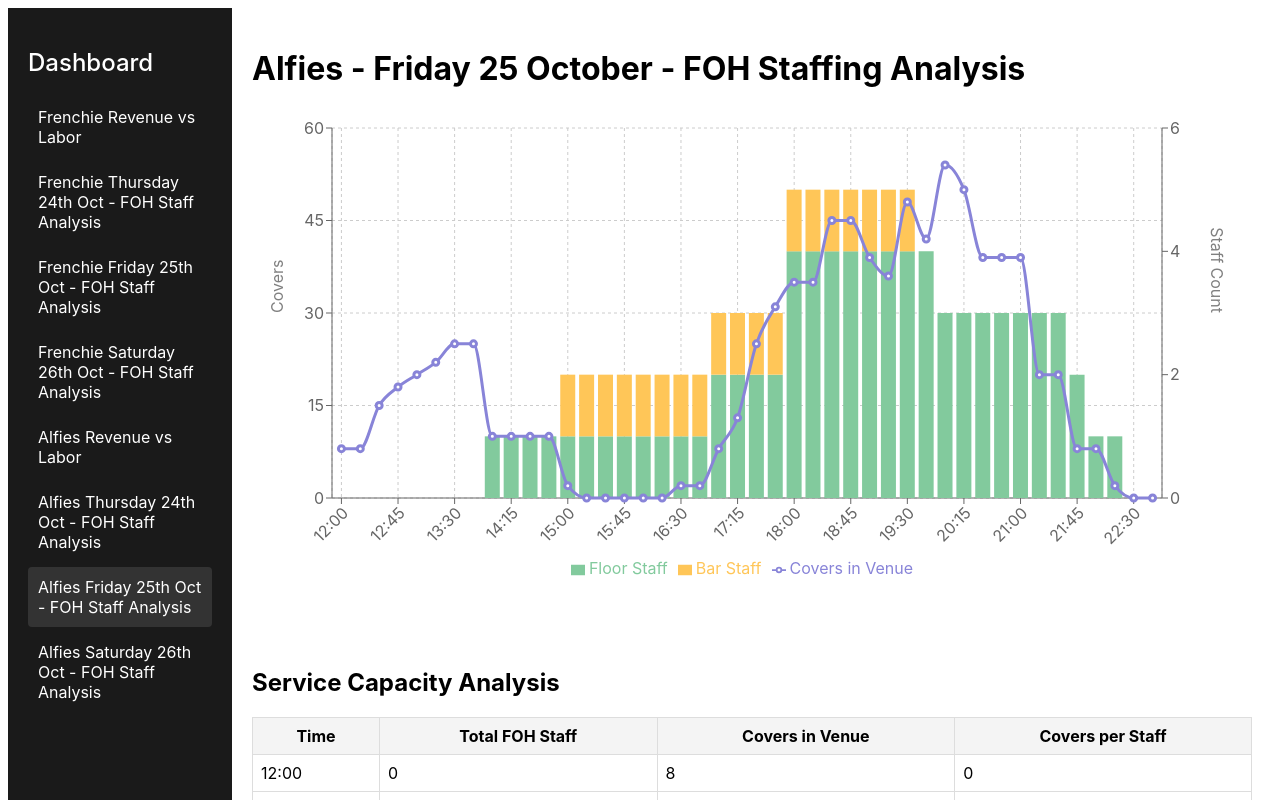
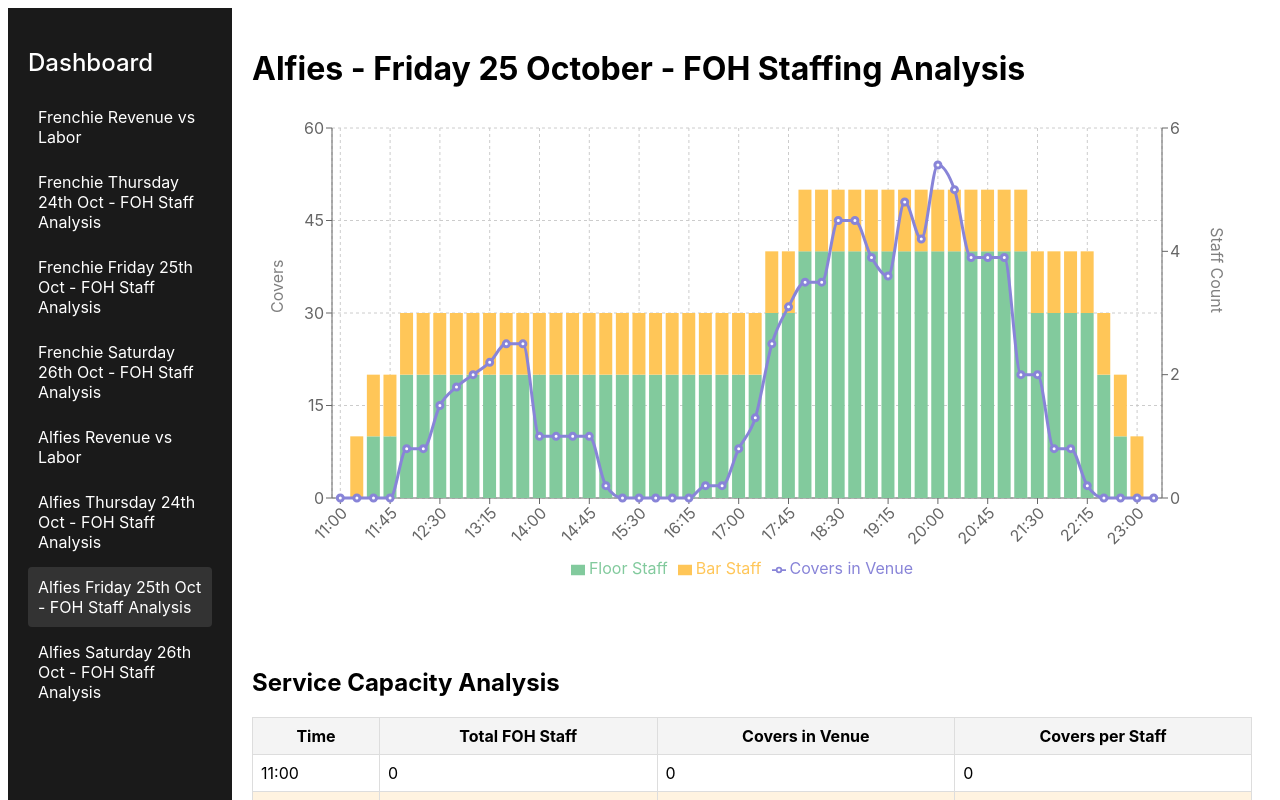
Before and after one commit to IsoBob1/labor-revenue-dashboard, a Next.js app: page /alfies-friday in a window 1280 px wide. Shown: the top 800 px of the page. Built offline with nearby package versions, Linux system fonts and the light colour scheme.

Commit message:
Update alfies-friday.js

```diff
--- a/pages/alfies-friday.js
+++ b/pages/alfies-friday.js
@@ -3,50 +3,56 @@
 import { ComposedChart, Line, Bar, XAxis, YAxis, CartesianGrid, Tooltip, Legend, ResponsiveContainer } from 'recharts';
 
 const data = [
-  { time: '12:00', floorStaff: 0, barStaff: 0, covers: 8 },
-  { time: '12:15', floorStaff: 0, barStaff: 0, covers: 8 },
-  { time: '12:30', floorStaff: 0, barStaff: 0, covers: 15 },
-  { time: '12:45', floorStaff: 0, barStaff: 0, covers: 18 },
-  { time: '13:00', floorStaff: 0, barStaff: 0, covers: 20 },
-  { time: '13:15', floorStaff: 0, barStaff: 0, covers: 22 },
-  { time: '13:30', floorStaff: 0, barStaff: 0, covers: 25 },
-  { time: '13:45', floorStaff: 0, barStaff: 0, covers: 25 },
-  { time: '14:00', floorStaff: 1, barStaff: 0, covers: 10 }, // Abby starts
-  { time: '14:15', floorStaff: 1, barStaff: 0, covers: 10 },
-  { time: '14:30', floorStaff: 1, barStaff: 0, covers: 10 },
-  { time: '14:45', floorStaff: 1, barStaff: 0, covers: 10 },
-  { time: '15:00', floorStaff: 1, barStaff: 1, covers: 2 }, // Olivia starts
-  { time: '15:15', floorStaff: 1, barStaff: 1, covers: 0 },
-  { time: '15:30', floorStaff: 1, barStaff: 1, covers: 0 },
-  { time: '15:45', floorStaff: 1, barStaff: 1, covers: 0 },
-  { time: '16:00', floorStaff: 1, barStaff: 1, covers: 0 },
-  { time: '16:15', floorStaff: 1, barStaff: 1, covers: 0 },
-  { time: '16:30', floorStaff: 1, barStaff: 1, covers: 2 },
-  { time: '16:45', floorStaff: 1, barStaff: 1, covers: 2 },
-  { time: '17:00', floorStaff: 2, barStaff: 1, covers: 8 }, // Alli starts
+  { time: '11:00', floorStaff: 0, barStaff: 0, covers: 0 },
+  { time: '11:15', floorStaff: 0, barStaff: 1, covers: 0 }, // Olivia starts
+  { time: '11:30', floorStaff: 1, barStaff: 1, covers: 0 }, // Abby starts
+  { time: '11:45', floorStaff: 1, barStaff: 1, covers: 0 },
+  { time: '12:00', floorStaff: 2, barStaff: 1, covers: 8 }, // Sarah starts
+  { time: '12:15', floorStaff: 2, barStaff: 1, covers: 8 },
+  { time: '12:30', floorStaff: 2, barStaff: 1, covers: 15 },
+  { time: '12:45', floorStaff: 2, barStaff: 1, covers: 18 },
+  { time: '13:00', floorStaff: 2, barStaff: 1, covers: 20 },
+  { time: '13:15', floorStaff: 2, barStaff: 1, covers: 22 },
+  { time: '13:30', floorStaff: 2, barStaff: 1, covers: 25 },
+  { time: '13:45', floorStaff: 2, barStaff: 1, covers: 25 },
+  { time: '14:00', floorStaff: 2, barStaff: 1, covers: 10 },
+  { time: '14:15', floorStaff: 2, barStaff: 1, covers: 10 },
+  { time: '14:30', floorStaff: 2, barStaff: 1, covers: 10 },
+  { time: '14:45', floorStaff: 2, barStaff: 1, covers: 10 },
+  { time: '15:00', floorStaff: 2, barStaff: 1, covers: 2 },
+  { time: '15:15', floorStaff: 2, barStaff: 1, covers: 0 },
+  { time: '15:30', floorStaff: 2, barStaff: 1, covers: 0 },
+  { time: '15:45', floorStaff: 2, barStaff: 1, covers: 0 },
+  { time: '16:00', floorStaff: 2, barStaff: 1, covers: 0 },
+  { time: '16:15', floorStaff: 2, barStaff: 1, covers: 0 },
+  { time: '16:30', floorStaff: 2, barStaff: 1, covers: 2 },
+  { time: '16:45', floorStaff: 2, barStaff: 1, covers: 2 },
+  { time: '17:00', floorStaff: 2, barStaff: 1, covers: 8 },
   { time: '17:15', floorStaff: 2, barStaff: 1, covers: 13 },
-  { time: '17:30', floorStaff: 2, barStaff: 1, covers: 25 },
-  { time: '17:45', floorStaff: 2, barStaff: 1, covers: 31 },
-  { time: '18:00', floorStaff: 4, barStaff: 1, covers: 35 }, // Edie and Neve start
+  { time: '17:30', floorStaff: 3, barStaff: 1, covers: 25 }, // Alli starts
+  { time: '17:45', floorStaff: 3, barStaff: 1, covers: 31 },
+  { time: '18:00', floorStaff: 4, barStaff: 1, covers: 35 }, // Edie starts
   { time: '18:15', floorStaff: 4, barStaff: 1, covers: 35 },
   { time: '18:30', floorStaff: 4, barStaff: 1, covers: 45 },
   { time: '18:45', floorStaff: 4, barStaff: 1, covers: 45 },
   { time: '19:00', floorStaff: 4, barStaff: 1, covers: 39 },
   { time: '19:15', floorStaff: 4, barStaff: 1, covers: 36 },
   { time: '19:30', floorStaff: 4, barStaff: 1, covers: 48 },
-  { time: '19:45', floorStaff: 4, barStaff: 0, covers: 42 }, // Olivia ends
-  { time: '20:00', floorStaff: 3, barStaff: 0, covers: 54 }, // Neve ends
-  { time: '20:15', floorStaff: 3, barStaff: 0, covers: 50 },
-  { time: '20:30', floorStaff: 3, barStaff: 0, covers: 39 },
-  { time: '20:45', floorStaff: 3, barStaff: 0, covers: 39 },
-  { time: '21:00', floorStaff: 3, barStaff: 0, covers: 39 },
-  { time: '21:15', floorStaff: 3, barStaff: 0, covers: 20 },
-  { time: '21:30', floorStaff: 3, barStaff: 0, covers: 20 },
-  { time: '21:45', floorStaff: 2, barStaff: 0, covers: 8 }, // Edie ends
-  { time: '22:00', floorStaff: 1, barStaff: 0, covers: 8 }, // Alli ends
-  { time: '22:15', floorStaff: 1, barStaff: 0, covers: 2 },
-  { time: '22:30', floorStaff: 0, barStaff: 0, covers: 0 }, // Abby ends
-  { time: '22:45', floorStaff: 0, barStaff: 0, covers: 0 }
+  { time: '19:45', floorStaff: 4, barStaff: 1, covers: 42 },
+  { time: '20:00', floorStaff: 4, barStaff: 1, covers: 54 },
+  { time: '20:15', floorStaff: 4, barStaff: 1, covers: 50 },
+  { time: '20:30', floorStaff: 4, barStaff: 1, covers: 39 },
+  { time: '20:45', floorStaff: 4, barStaff: 1, covers: 39 },
+  { time: '21:00', floorStaff: 4, barStaff: 1, covers: 39 },
+  { time: '21:15', floorStaff: 4, barStaff: 1, covers: 20 },
+  { time: '21:30', floorStaff: 3, barStaff: 1, covers: 20 }, // Alli ends
+  { time: '21:45', floorStaff: 3, barStaff: 1, covers: 8 },
+  { time: '22:00', floorStaff: 3, barStaff: 1, covers: 8 },
+  { time: '22:15', floorStaff: 3, barStaff: 1, covers: 2 },
+  { time: '22:30', floorStaff: 2, barStaff: 1, covers: 0 }, // Abby ends
+  { time: '22:45', floorStaff: 1, barStaff: 1, covers: 0 }, // Sarah & Edie end
+  { time: '23:00', floorStaff: 0, barStaff: 1, covers: 0 },
+  { time: '23:15', floorStaff: 0, barStaff: 0, covers: 0 }  // Olivia ends
 ];
 
 export default function AlfiesFriday() {
@@ -111,9 +117,9 @@
               let backgroundColor = 'white';
 
               if (totalStaff && row.covers === 0) {
-                backgroundColor = '#fff3e0'; // Orange for staff but no covers
+                backgroundColor = '#fff3e0';
               } else if (coversPerStaff > 20) {
-                backgroundColor = '#ffebee'; // Red for high covers per staff
+                backgroundColor = '#ffebee';
               }
 
               return (
```
